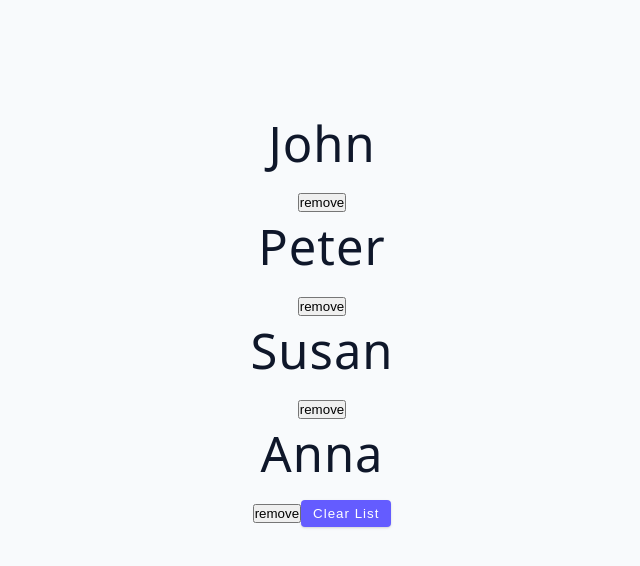
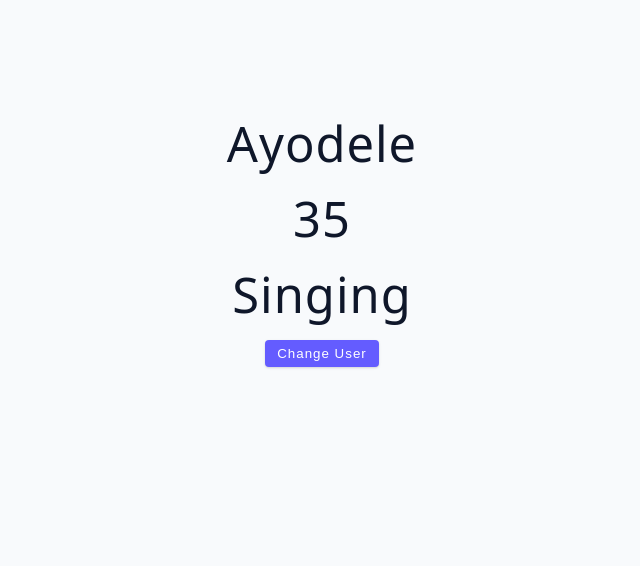
Before and after one commit to Codekazuki/vite, a React (Vite) app: page / in a window 1280 px wide. Shown: the top 566 px of the page, without its empty margins (318-958 px from the left). Built offline with nearby package versions, Linux system fonts and the light colour scheme.

Commit message:
useState

```diff
--- a/src/App.jsx
+++ b/src/App.jsx
@@ -1,5 +1,5 @@
 import "./App.css";
-import Starter from "./tutorial/01-useState/starter/03-useState-array";
+import Starter from "./tutorial/01-useState/starter/04-useState-object";
 
 function App() {
   return (
--- a/src/tutorial/01-useState/starter/04-useState-object.jsx
+++ b/src/tutorial/01-useState/starter/04-useState-object.jsx
@@ -1,7 +1,29 @@
-import { useState } from 'react';
+import { useState } from "react";
+import { people } from "../../../data";
 
 const UseStateObject = () => {
-  return <h2>useState object example</h2>;
+  const [name, setName] = useState("Ayodele");
+  const [hobby, setHobby] = useState("Singing");
+  const [age, setAge] = useState(35);
+  function handleChangeUser() {
+    setAge(40);
+    setName("Femi");
+    setHobby("playing Chess");
+  }
+  return (
+    <div>
+      {/* {people.map((person) => {
+        const { name, id } = person;
+        return <h1 key={id}>{name}</h1>;
+      })} */}
+      <h1>{name}</h1>
+      <h1>{age}</h1>
+      <h1>{hobby}</h1>
+      <button type='button' onClick={handleChangeUser} className='btn'>
+        Change User
+      </button>
+    </div>
+  );
 };
 
 export default UseStateObject;
```
